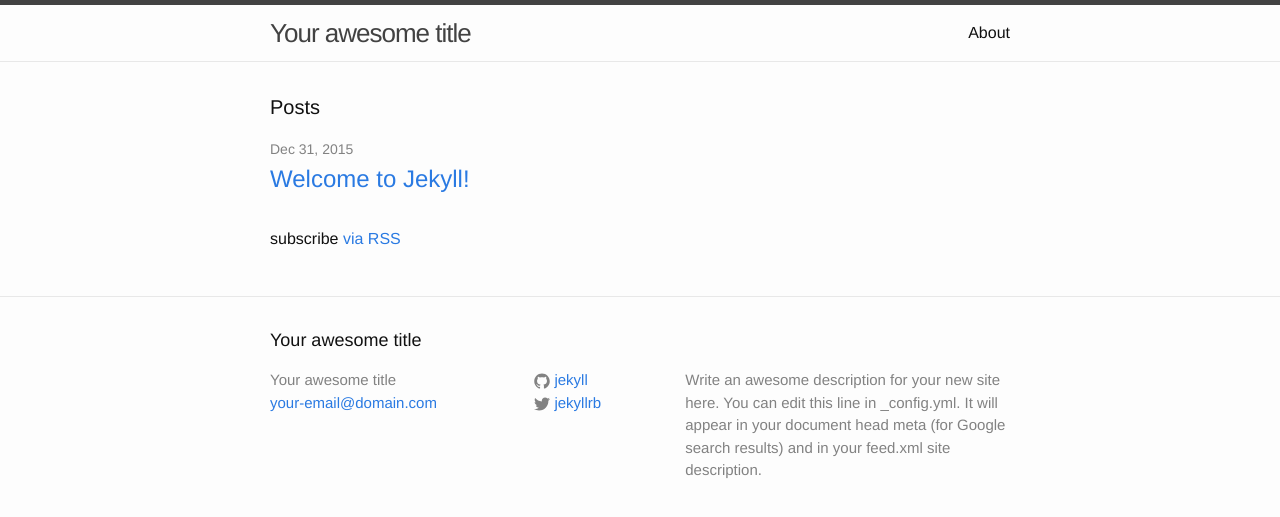
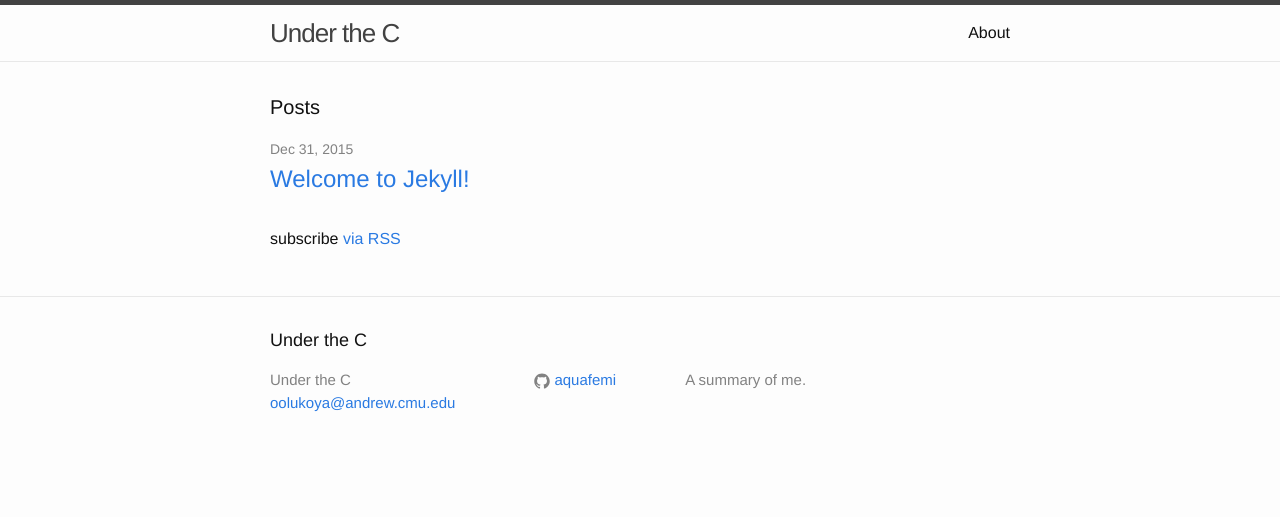
Before and after one commit to aquafemi/aquafemi.github.io, a Jekyll site: the page built from index.html, in a window 1280 px wide. Shown: the top 517 px of the page. Built offline with Jekyll 4.4.1, drawn with Linux system fonts in a browser that asks for light colours.

Commit message:
changed configuration

```diff
--- a/_config.yml
+++ b/_config.yml
@@ -1,14 +1,12 @@
 # Site settings
-title: Your awesome title
-email: your-email@domain.com
+title: Under the C
+email: oolukoya@andrew.cmu.edu
 description: > # this means to ignore newlines until "baseurl:"
-  Write an awesome description for your new site here. You can edit this
-  line in _config.yml. It will appear in your document head meta (for
-  Google search results) and in your feed.xml site description.
+  A summary of me.
 baseurl: "" # the subpath of your site, e.g. /blog/
-url: "http://yourdomain.com" # the base hostname & protocol for your site
-twitter_username: jekyllrb
-github_username:  jekyll
+url: "http://aquafemi.github.io/" # the base hostname & protocol for your site
+twitter_username:
+github_username:  aquafemi
 
 # Build settings
 markdown: kramdown
```
